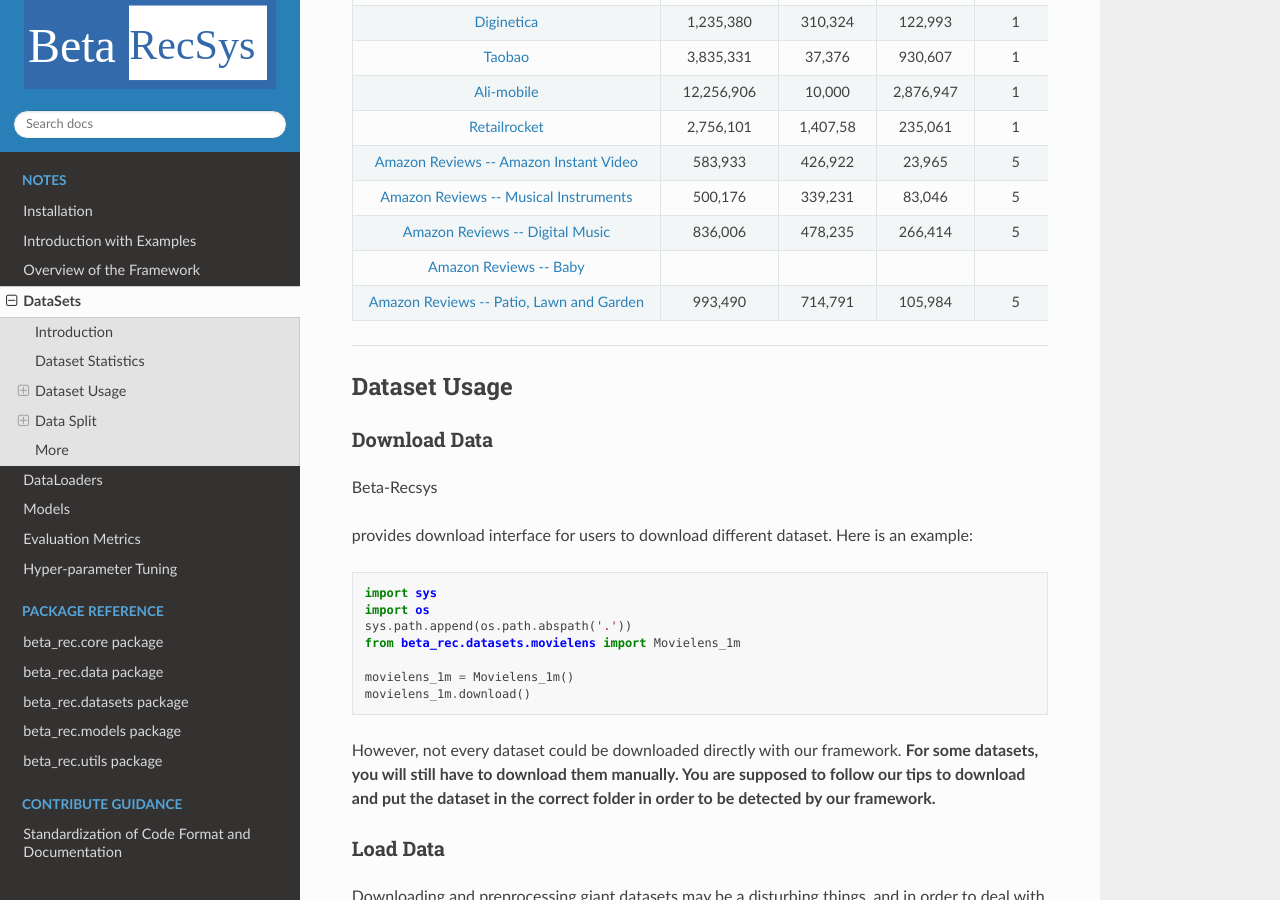
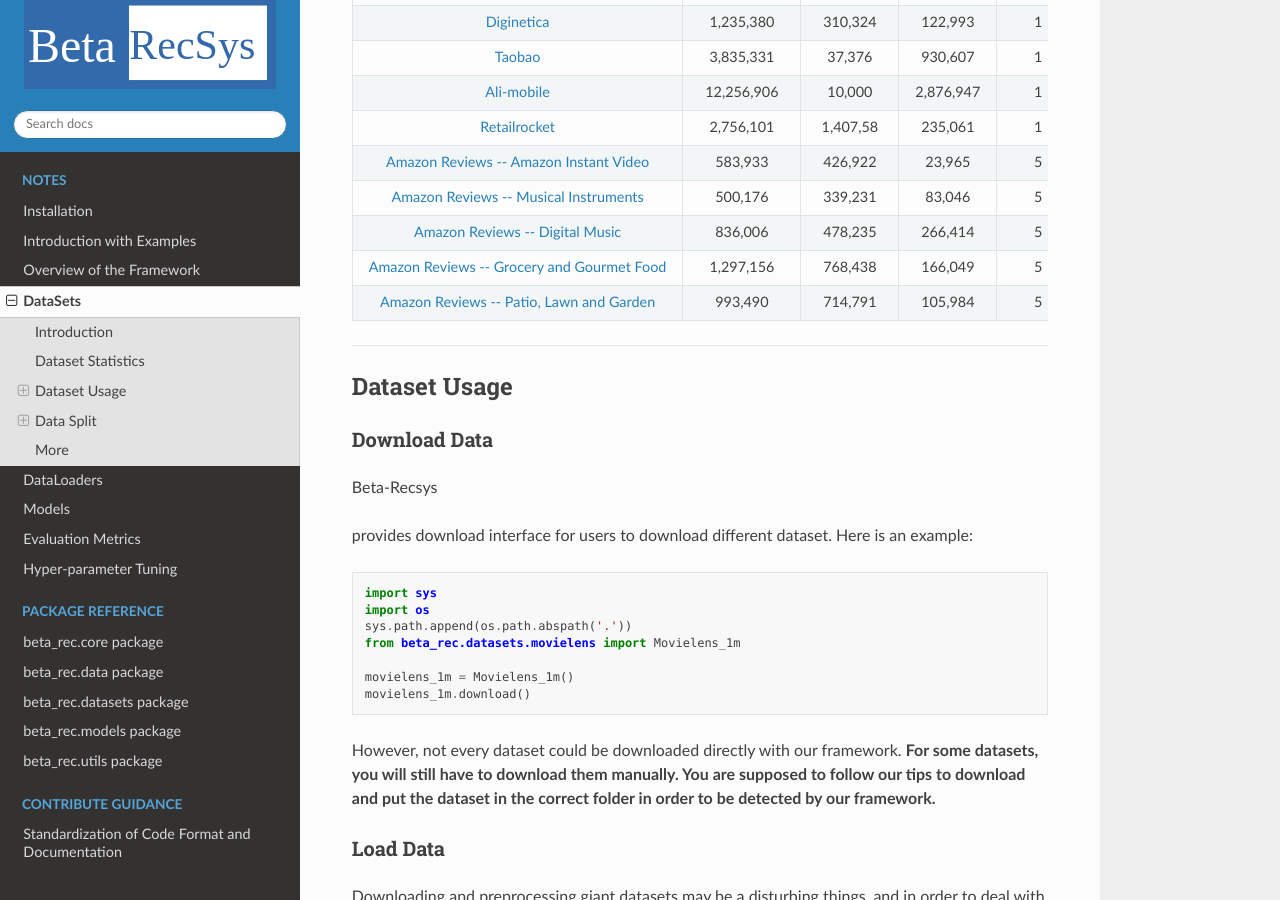
Before and after one commit to beta-team/beta-recsys, a Sphinx documentation site: the page built from docs/notes/datasets.md, in a window 1280 px wide and 900 px high, scrolled down 2988 px. Built offline with Sphinx 7.4.7 and the Read the Docs theme 2.0.0, drawn with Linux system fonts in a browser that asks for light colours; formulas are drawn with MathJax 3; pages that are not in the unit, such as notebooks, are missing from menus.

Commit message:
chore: add amazon dataset stats

```diff
--- a/docs/notes/datasets.md
+++ b/docs/notes/datasets.md
@@ -96,7 +96,7 @@
 | [Amazon Reviews -- Amazon Instant Video](http://jmcauley.ucsd.edu/data/amazon/links.html) | 583,933 | 426,922 | 23,965 | 5 | 3,027 |
 | [Amazon Reviews -- Musical Instruments](http://jmcauley.ucsd.edu/data/amazon/links.html) | 500,176 | 339,231 | 83,046 | 5 | 5,339 |
 | [Amazon Reviews -- Digital Music](http://jmcauley.ucsd.edu/data/amazon/links.html) | 836,006 | 478,235 | 266,414 | 5 | 5,941 |
-| [Amazon Reviews -- Baby](http://jmcauley.ucsd.edu/data/amazon/links.html) |  |  |  |  |  |
+| [Amazon Reviews -- Grocery and Gourmet Food](http://jmcauley.ucsd.edu/data/amazon/links.html) | 1,297,156 | 768,438 | 166,049 | 5 | 3,831 |
 | [Amazon Reviews -- Patio, Lawn and Garden](http://jmcauley.ucsd.edu/data/amazon/links.html) | 993,490 | 714,791 | 105,984 | 5 | 4,929 |
 
 ---
```
